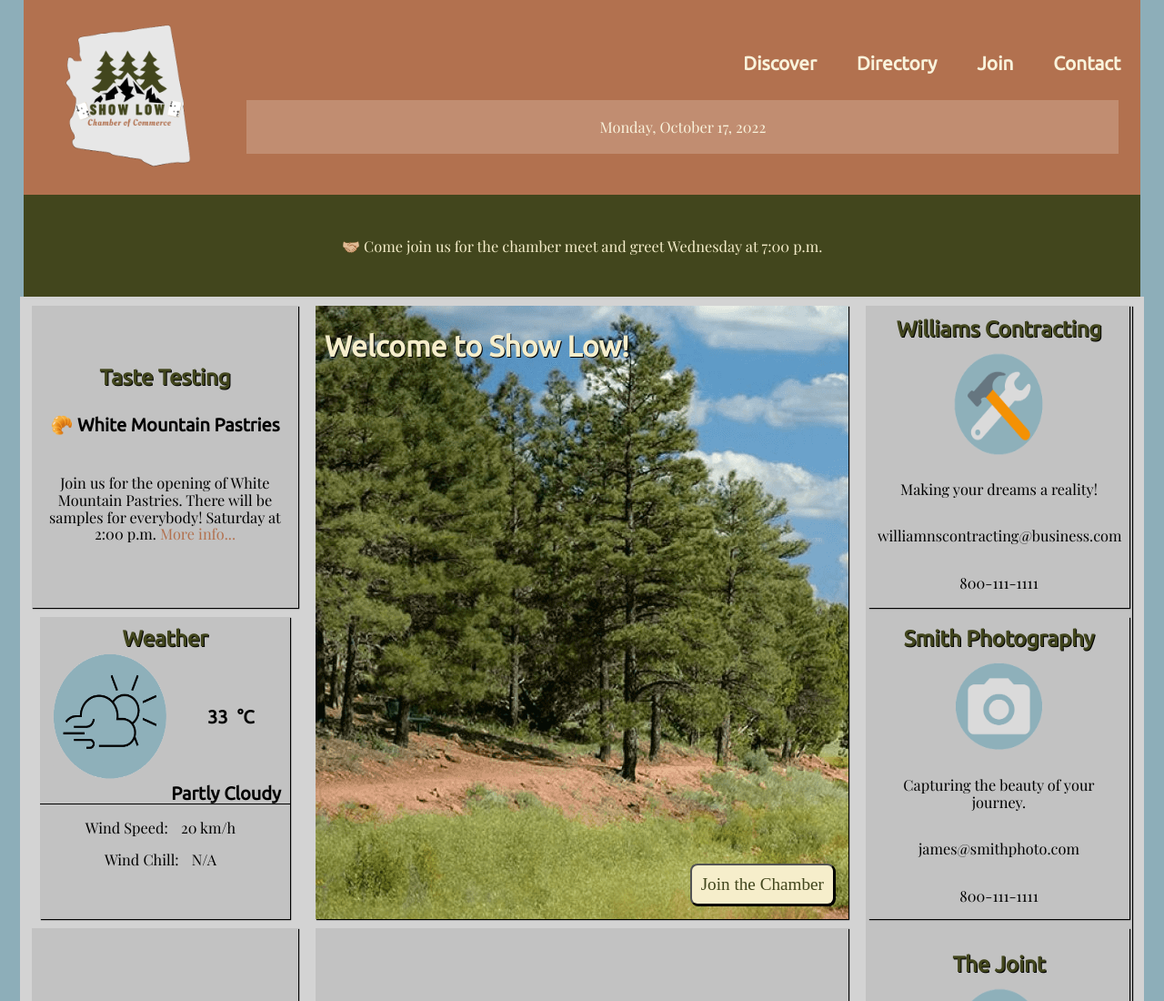
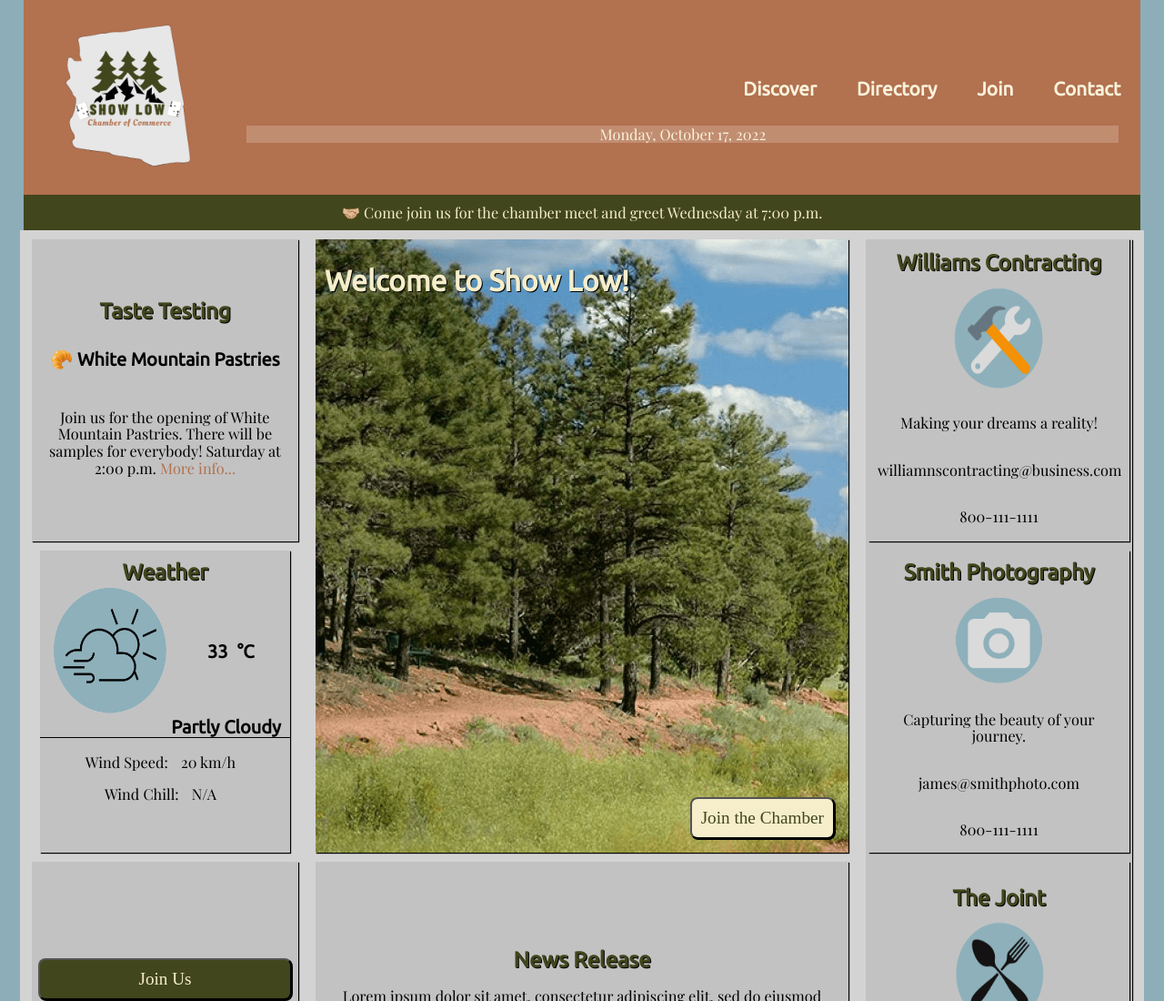
Before and after one commit to mamillergirl/wdd230, a plain HTML site: page chamber/index.html in a window 1280 px wide. Shown: the top 1100 px of the page at 91% size. Drawn offline with nearby package versions, Linux system fonts and the light colour scheme.

Commit message:
change padding

```diff
--- a/chamber/css/main.css
+++ b/chamber/css/main.css
@@ -229,10 +229,10 @@ main div{
     display: none;
 
 }
-header p {
-    padding: 20px;
+
+header p{
+    margin: 0px;
 }
-
 .announcement {
     display:block;
     background-color: #42461D;
```
